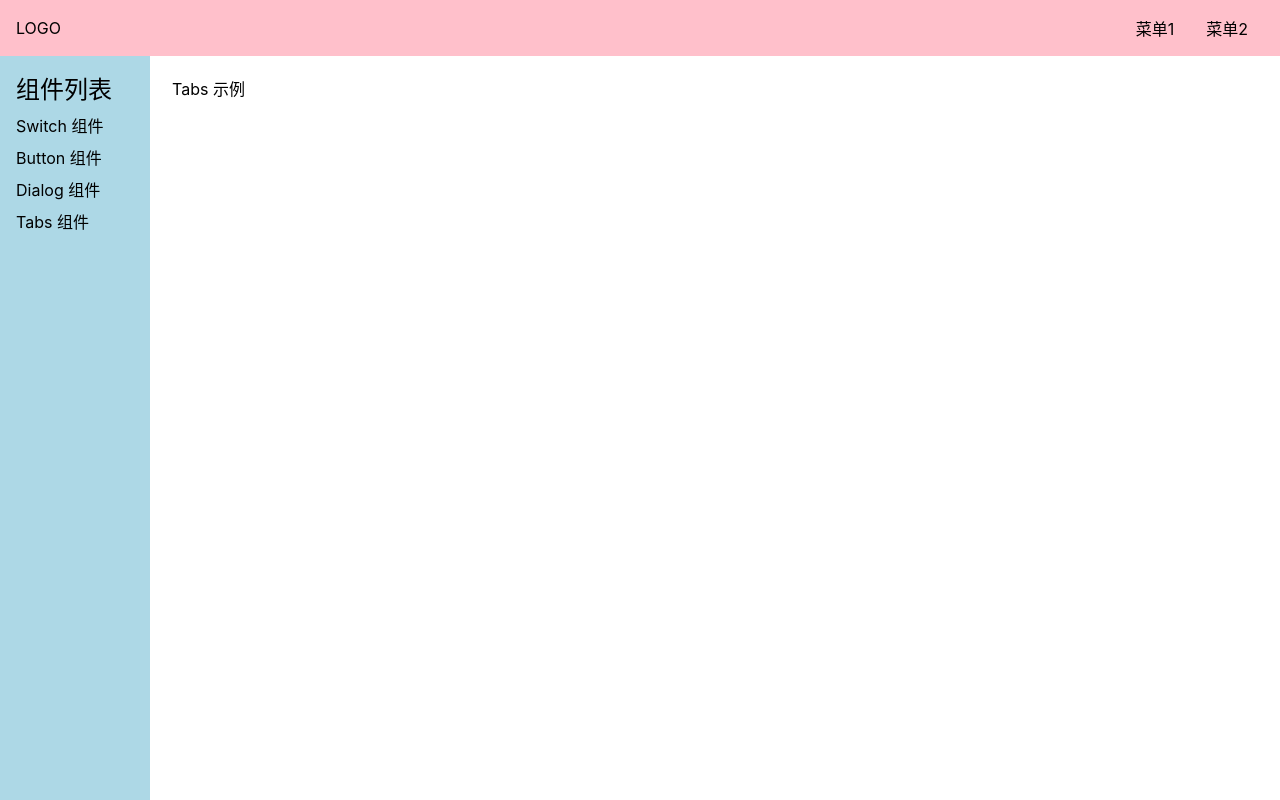
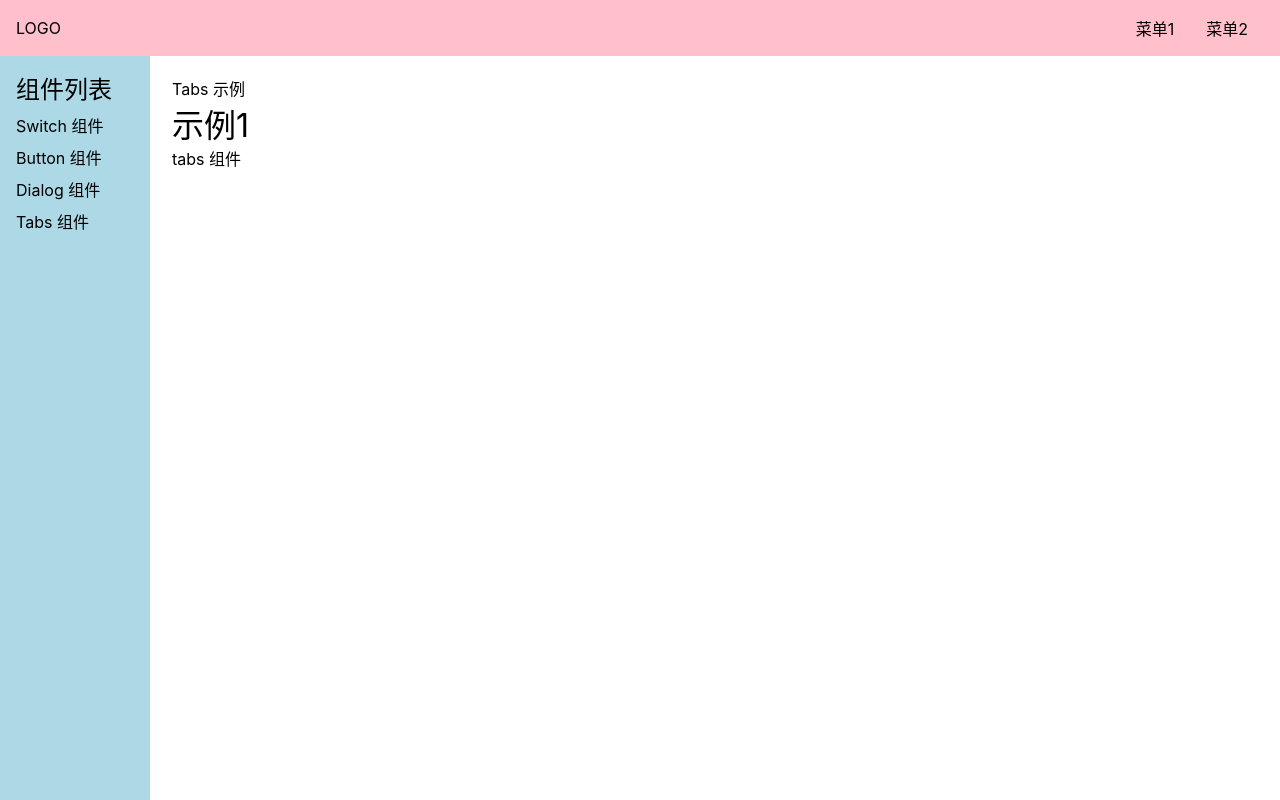
Before and after one commit to lwwywang/vue3-selfUI-Switch, a Vue app in the folder vue3-ui-1/: page /#/doc/tabs in a window 1280 px wide. Built offline with nearby package versions, Linux system fonts and the light colour scheme.

Commit message:
创建tabs和tab组件

```diff
--- a/vue3-ui-1/src/components/TabsDemo.vue
+++ b/vue3-ui-1/src/components/TabsDemo.vue
@@ -1,3 +1,17 @@
 <template>
-    <div>Tabs 示例</div>
-  </template>
+  <div>Tabs 示例</div>
+  <h1>示例1</h1>
+  <Tabs>
+    <Tab title="导航1">内容1</Tab>
+    <Tab title="导航2">内容2</Tab>
+  </Tabs>
+</template>
+
+<script lang="ts">
+import Tabs from "../lib/Tabs.vue"
+import Tab from "../lib/Tab.vue"
+
+export default {
+  components: { Tabs, Tab }
+}
+</script>
--- /dev/null
+++ b/vue3-ui-1/src/lib/Tab.vue
@@ -0,0 +1,5 @@
+<template>
+    <div>
+        tab 组件
+    </div>
+</template>
--- /dev/null
+++ b/vue3-ui-1/src/lib/Tabs.vue
@@ -0,0 +1,5 @@
+<template>
+    <div>
+        tabs 组件
+    </div>
+</template>
```
